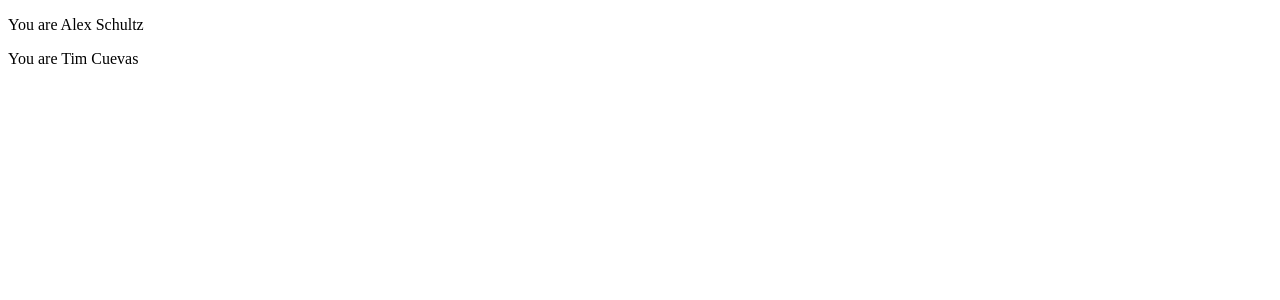
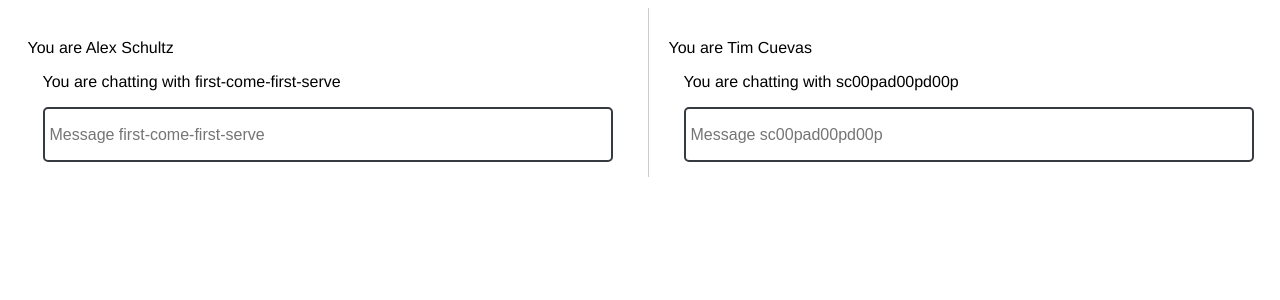
Before and after one commit to abeaudoin2013/asapp-test, a React (Create React App) app: page / in a window 1280 px wide. Shown: the top 300 px of the page. Built offline with nearby package versions, Linux system fonts and the light colour scheme.

Commit message:
basic chat function

```diff
--- a/package.json
+++ b/package.json
@@ -4,10 +4,13 @@
   "private": true,
   "dependencies": {
     "lodash": "^4.17.5",
+    "moment": "^2.20.1",
+    "moment-timezone": "^0.5.14",
     "node-sass-chokidar": "0.0.3",
     "npm-run-all": "^4.1.2",
     "react": "^16.2.0",
     "react-dom": "^16.2.0",
+    "react-moment": "^0.7.0",
     "react-scripts": "1.1.1"
   },
   "scripts": {
--- a/src/App.js
+++ b/src/App.js
@@ -12,8 +12,10 @@ class App extends Component {
   render() {
     return (
       <div className="App">
-        <Chat user={this.state.users[0]}/>
-        <Chat user={this.state.users[1]}/>
+        <div className="container">
+          <Chat user={this.state.users[0]} chatee={this.state.users[1]}/>
+          <Chat user={this.state.users[1]} chatee={this.state.users[0]}/>
+        </div>
       </div>
     );
   }
--- a/src/Users.json
+++ b/src/Users.json
@@ -3,6 +3,7 @@
     "Id": 12345,
     "firstName": "Alex",
     "lastName": "Schultz",
+    "userName": "sc00pad00pd00p",
     "bio": "Lorem ipsum dolor sit amet, consectetur adipiscing elit. Nam ut sapien orci. Phasellus mattis non justo ac finibus. Vivamus est nibh, tincidunt vel tellus nec, pharetra convallis ipsum. Suspendisse porttitor tellus risus, nec sollicitudin nisl faucibus eu. Curabitur convallis lectus nec porta vehicula. Praesent condimentum rutrum eros et ultrices. Ut non neque quis orci aliquam mattis vel vitae enim. Nam blandit nibh a magna sagittis efficitur. Nulla congue libero lobortis nulla bibendum, eu cursus enim cursus. Duis sit amet mollis metus. Mauris sed commodo diam. Aenean non vehicula nisl, sed auctor nibh. Vestibulum ante ipsum primis in faucibus orci luctus et ultrices posuere cubilia Curae;",
     "avatar": "https://api.adorable.io/avatars/285/alex@adorable.io.png"
   },
@@ -10,6 +11,7 @@
     "Id": 678910,
     "firstName": "Tim",
     "lastName": "Cuevas",
+    "userName": "first-come-first-serve",
     "bio": "In dictum mattis sem in scelerisque. Proin quis turpis ut mauris rhoncus posuere. Mauris vitae justo a risus pulvinar feugiat. Donec risus lacus, consectetur ut luctus id, auctor nec libero. Aenean nunc neque, fermentum vel blandit quis, fermentum a turpis. Donec vel placerat massa. Nam commodo nulla justo, vel dapibus odio elementum auctor. Praesent ornare, urna in molestie tempor, dui augue dapibus diam, ac posuere nulla enim sed metus. Vestibulum ante ipsum primis in faucibus orci luctus et ultrices posuere cubilia Curae; Proin eu fringilla sapien. Cras vehicula facilisis ultrices. Maecenas elit eros, auctor eget vulputate eu, cursus non nisi. Suspendisse malesuada sapien nibh, ut placerat eros efficitur nec",
     "avatar": "https://api.adorable.io/avatars/285/Cuevas@adorable.io.png"
   }
--- a/src/components/Chat.js
+++ b/src/components/Chat.js
@@ -1,15 +1,49 @@
 import React, { Component } from 'react';
+import _ from 'lodash';
+import Message from "./Message";
 
 class Chat extends Component {
   constructor(props) {
     super(props);
     this.state = {};
     this.state.user = props.user;
+    this.state.chatee = props.chatee;
+    this.state.conversation = [];
+
+    this.handleKeyUp = this.handleKeyUp.bind(this);
+  }
+  handleKeyUp(e) {
+    let a = e.target.value, b, c = this.state.conversation;
+    if (e.key === "Enter" && a !== "") {
+      b = {
+        text: a,
+        sender: this.state.user,
+        receiver: this.state.chatee,
+        date: new Date()
+      };
+      c.push(b);
+      e.target.value = "";
+      this.setState({
+        conversation: c
+      });
+    }
   }
   render() {
+
+    let messages = _.map(this.state.conversation, (v, i) => {
+      return <Message key={"Message-" + i} message={v}/>
+    });
+
     return (
       <div className="Chat">
         <p>You are {this.state.user.firstName} {this.state.user.lastName}</p>
+        <div className="container">
+          <p>You are chatting with {this.state.chatee.userName}</p>
+        </div>
+        {messages}
+        <div className="container">
+          <input type="text" className={"--input"} placeholder={"Message " + this.state.chatee.userName} onKeyUp={(e)=>{this.handleKeyUp(e)}}/>
+        </div>
       </div>
     );
   }
--- /dev/null
+++ b/src/components/Message.js
@@ -0,0 +1,23 @@
+import React, { Component } from 'react';
+import Moment from 'react-moment';
+
+class Message extends Component {
+  constructor(props) {
+    super(props);
+    this.state = {};
+
+    this.state.message = props.message;
+  }
+
+  render() {
+    return (
+      <div className="Message">
+        <p>{this.state.message.text}</p>
+        <p>from: {this.state.message.sender.userName}</p>
+        <p><Moment format={"MM/DD/YYYY HH:mm"}>{this.state.message.date}</Moment></p>
+      </div>
+    );
+  }
+}
+
+export default Message;
--- a/src/styles/App.css
+++ b/src/styles/App.css
@@ -1,3 +1,37 @@
+.Chat {
+  display: inline-block;
+  text-align: left;
+  width: 95%;
+  margin: 0 auto 25px auto;
+  padding: 15px; }
+  @media screen and (min-width: 450px) {
+    .Chat {
+      width: 50%;
+      max-width: 600px;
+      vertical-align: top; }
+      .Chat:first-child {
+        padding-right: 20px;
+        border-right: 1px solid #ccc; }
+      .Chat:last-child {
+        padding-left: 20px; } }
+  .Chat .container {
+    width: 95%;
+    margin: 0 auto;
+    text-align: left; }
+    .Chat .container .--input {
+      width: 100%;
+      border: 2px solid #353b40;
+      height: 55px;
+      font-size: 1em;
+      border-radius: 5px;
+      padding: 5px;
+      box-sizing: border-box;
+      outline: none;
+      position: relative; }
+
 body {
   width: 100%;
-  height: 100%; }
+  height: 100%;
+  font-family: "Helvetica", sans-serif; }
+  body .container {
+    text-align: center; }
--- a/src/styles/App.scss
+++ b/src/styles/App.scss
@@ -1,6 +1,11 @@
+@import "_vars";
 @import "_Chat";
 
 body {
   width: 100%;
   height: 100%;
+  font-family: $reg;
+  .container {
+    text-align: center;
+  }
 }
--- a/src/styles/_Chat.scss
+++ b/src/styles/_Chat.scss
@@ -0,0 +1,35 @@
+.Chat {
+  display: inline-block;
+  text-align: left;
+  width: 95%;
+  margin: 0 auto 25px auto;
+  padding: 15px;
+  @media screen and (min-width: 450px) {
+    width: 50%;
+    max-width: 600px;
+    vertical-align: top;
+    &:first-child {
+      padding-right: 20px;
+      border-right: 1px solid #ccc;
+    }
+    &:last-child {
+      padding-left: 20px;
+    }
+  }
+  .container {
+    width: 95%;
+    margin: 0 auto;
+    text-align: left;
+    .--input {
+      width: 100%;
+      border: 2px solid #353b40;
+      height: 55px;
+      font-size: 1em;
+      border-radius: 5px;
+      padding: 5px;
+      box-sizing: border-box;
+      outline: none;
+      position: relative;
+    }
+  }
+}
```
Also changed, not shown: 1 other file (tests, documents, lock files or other folders).
